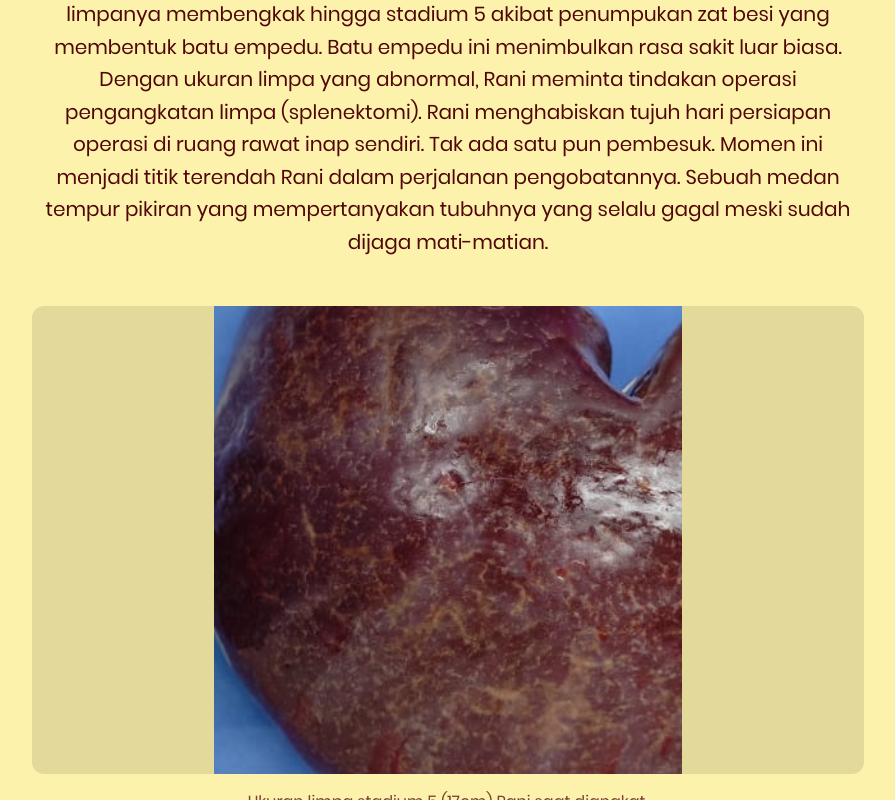
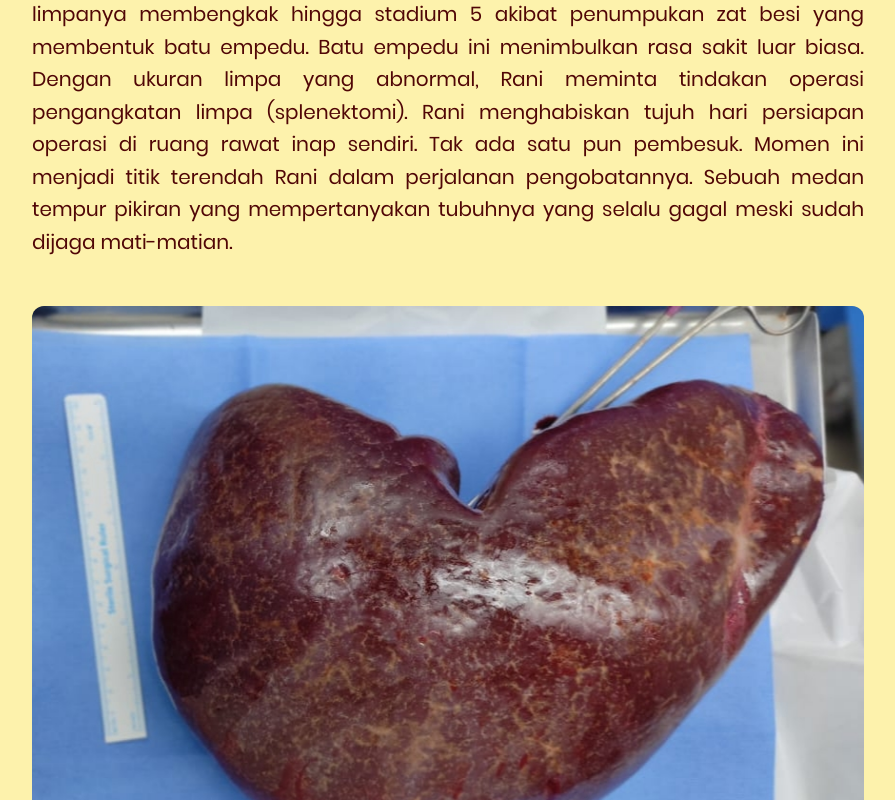
Before and after one commit to fabiyeen/talasemia-article, a Next.js app: page / in a window 1280 px wide. Shown: the part 4940-5740 px from the top of the page, without its empty margins (192-1087 px from the left). Built offline with nearby package versions, Linux system fonts and the light colour scheme; no server answers.

Commit message:
update on text and images

```diff
--- a/src/app/page.tsx
+++ b/src/app/page.tsx
@@ -64,7 +64,7 @@ export default function Home() {
           </h2>
         </FadeIn>
 
-        <div className="space-y-6 text-lg md:text-xl leading-relaxed text-center">
+        <div className="space-y-6 text-lg md:text-xl leading-relaxed text-justify">
           <FadeIn>
             <p>
               Siang itu, di ruang talasemia RSCM Kiara, Rani terlihat tergesa-gesa menggeledah tas jinjing besarnya. Di dalamnya, ada belasan makan siang pesanan teman-temannya, pasien talasemia mayor yang tengah menjalankan transfusi darah di ruangan itu. Proses transfusi darah memakan waktu 6-8 jam untuk 2 kantong darah yang masuk ke tubuh mereka setiap sesinya. Rani paham sulitnya mencari makan dengan infus yang menancap di tangan seharian. Oleh karena itu, hampir setiap minggunya, Rani membuka Pre-Order makanan dari wirausahanya yang sudah dimulai sejak 2021. Di sisi lain, karena Rani juga merupakan pasien talasemia mayor yang setiap 6 minggu sekali melakukan transfusi darah di tempat itu.
@@ -147,12 +147,13 @@ export default function Home() {
           </FadeIn>
 
           <FadeIn className="my-12">
-            <div className="relative w-full aspect-video rounded-xl overflow-hidden bg-black/10">
+            <div className="relative w-full rounded-xl overflow-hidden bg-black/10">
               <Image
                 src="/images/limpa-bengkak.jpg"
                 alt="Ukuran limpa stadium 5 (17cm) Rani saat diangkat."
-                fill
-                className="object-cover rotate-90"
+                width={1200}
+                height={800}
+                className="w-full h-auto object-contain"
               />
             </div>
             <p className="text-sm md:text-base text-center mt-4 opacity-75">
@@ -216,7 +217,7 @@ export default function Home() {
           </h2>
         </FadeIn>
 
-        <div className="space-y-6 text-lg md:text-xl leading-relaxed text-center">
+        <div className="space-y-6 text-lg md:text-xl leading-relaxed text-justify">
           <FadeIn>
             <div className="clearfix">
               Tahun 2009, Andrew kecil terbaring di salah satu bilik ruang IGD di Jakarta Barat. Di usia yang baru 2 tahun, tubuh kecilnya harus menerima tusukan jarum suntik. Tiga hari kemudian, Andrew akan pulang dengan dua kantong darah yang mengisi tubuhnya dan diagnosa talasemia beta mayor. Kini, 17
@@ -326,7 +327,7 @@ export default function Home() {
           </h2>
         </FadeIn>
 
-        <div className="space-y-6 text-lg md:text-xl leading-relaxed text-center">
+        <div className="space-y-6 text-lg md:text-xl leading-relaxed text-justify">
           <FadeIn>
             <p>
               Mencari tahu lebih mengenai talasemia secara medis, konteks penyebaran, dan situasinya di Indonesia, Prof. Dr. dr. Pustika Amalia Wahidiyat, Sp.A(K), Subsp. HO., lebih akrab dipanggil Prof. Lia, menjadi sosok yang tepat. Selama 30 tahun beliau mendedikasikan pelayanannya di bidang hematologi (penyakit darah) dan onkologi (kanker). Kini, Prof. Lia adalah salah satu pakar utama talasemia di Indonesia.
@@ -468,7 +469,7 @@ export default function Home() {
           </h2>
         </FadeIn>
 
-        <div className="space-y-6 text-lg md:text-xl leading-relaxed text-center">
+        <div className="space-y-6 text-lg md:text-xl leading-relaxed text-justify">
           <FadeIn className="mb-12">
             <div className="relative w-full aspect-video rounded-xl overflow-hidden bg-black/10">
               <Image
@@ -531,7 +532,7 @@ export default function Home() {
           </h2>
         </FadeIn>
 
-        <div className="space-y-6 text-lg md:text-xl leading-relaxed text-center">
+        <div className="space-y-6 text-lg md:text-xl leading-relaxed text-justify">
           <FadeIn className="mb-12">
             <div className="relative w-full aspect-video rounded-xl overflow-hidden bg-black/10">
               <Image
@@ -596,7 +597,7 @@ export default function Home() {
           </h2>
         </FadeIn>
 
-        <div className="space-y-6 text-lg md:text-xl leading-relaxed text-center">
+        <div className="space-y-6 text-lg md:text-xl leading-relaxed text-justify">
           <FadeIn className="mb-12">
             <div className="relative w-full aspect-video rounded-xl overflow-hidden bg-black/10">
               <Image
@@ -696,7 +697,7 @@ export default function Home() {
           </h2>
         </FadeIn>
 
-        <div className="space-y-6 text-lg md:text-xl leading-relaxed text-center">
+        <div className="space-y-6 text-lg md:text-xl leading-relaxed text-justify">
           <FadeIn>
             <p>
               Pada akhirnya, hidup dengan talasemia mayor adalah tentang menerima seluruh keterbatasan menjadi bagian dari jati diri. Seperti pesan Prof. Lia untuk tidak menjadikan talasemia sebagai musuh, melainkan teman belajar berkembang. Bagi Rani, kuncinya adalah penerimaan secara medis. Cari tahu berbagai hal mengenai kondisimu, cari relasi, upaya yang akhirnya mempertemukannya dengan TM, pintu sosial dan pengembangan dirinya. Ketika satu pintu tertutup, cari dan buka pintu lainnya. Rani sadar la diberi sakit karena la mampu melaluinya. Oleh karena itu, berusahalah hingga batas akhir karena pasti akan ada jalannya.
```
Also changed, not shown: public/images/limpa-bengkak.jpg.
